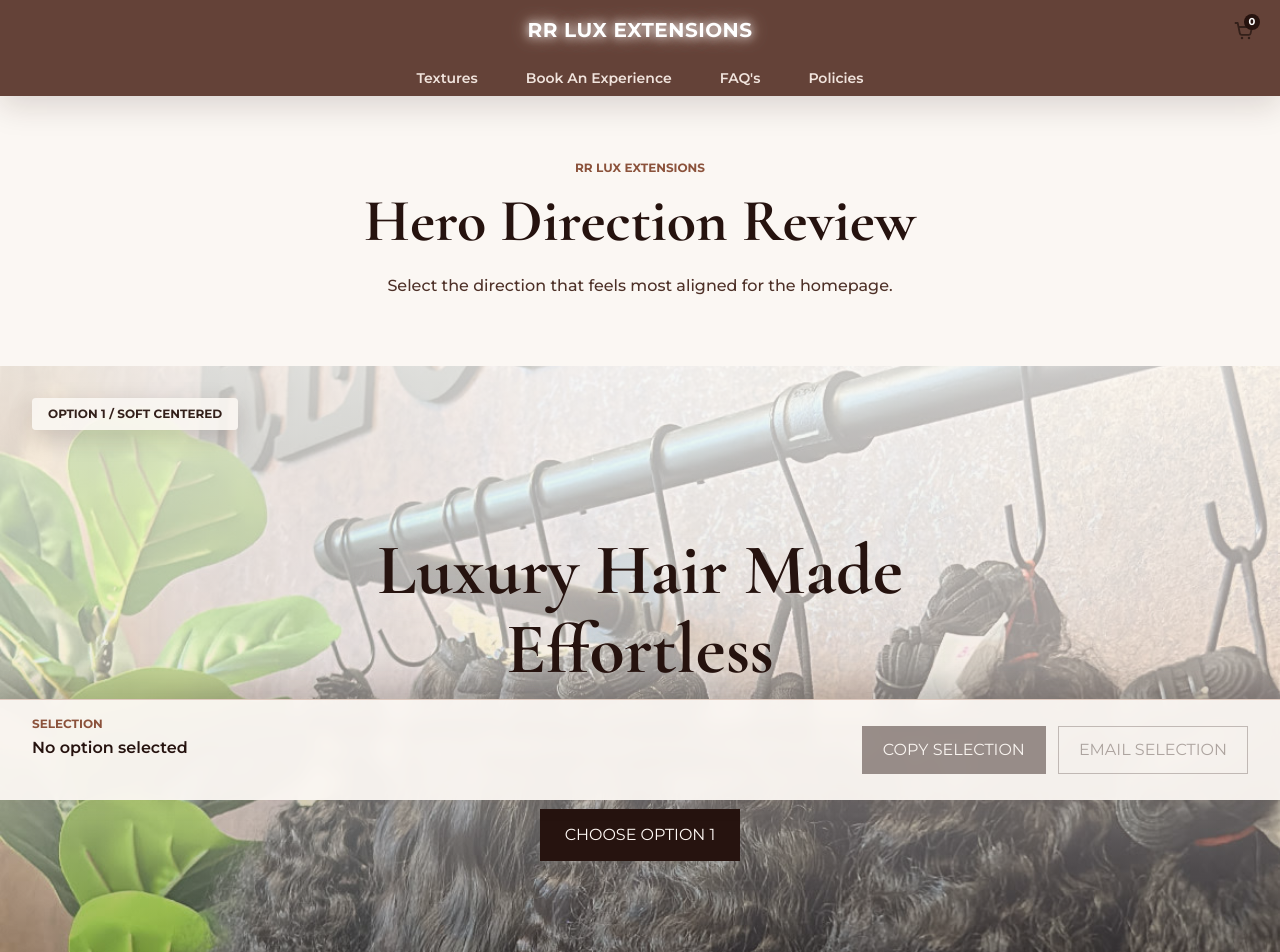
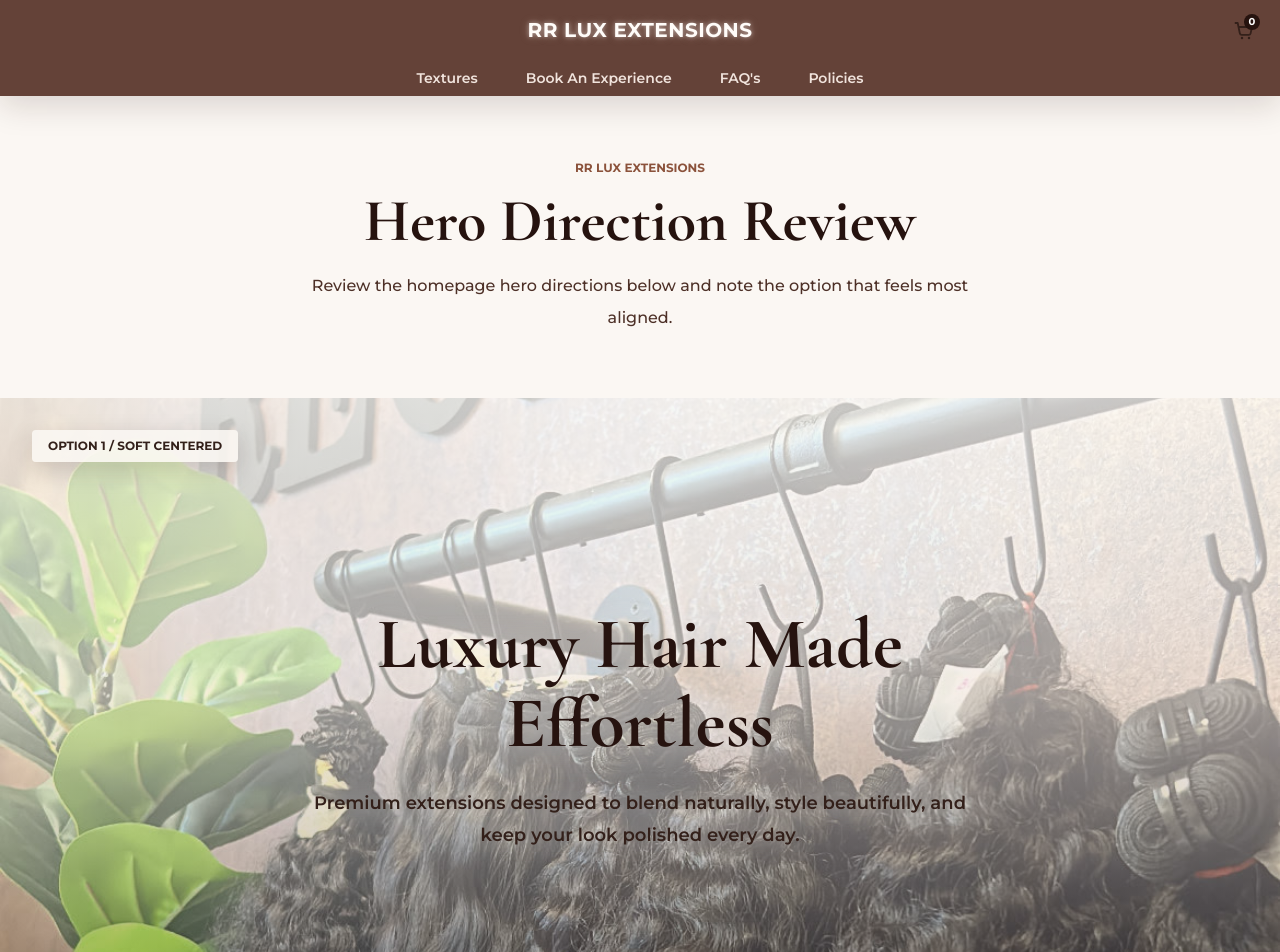
Before and after one commit to Mbuckely/Bundles, a Next.js app: page /hero-review in a window 1280 px wide. Shown: the top 952 px of the page. Built offline with nearby package versions, Linux system fonts and the light colour scheme.

Commit message:
Update hero review gallery

```diff
--- a/src/components/home/HeroChoiceReview.tsx
+++ b/src/components/home/HeroChoiceReview.tsx
@@ -1,7 +1,4 @@
-"use client";
-
 import Image from "next/image";
-import { useEffect, useMemo, useState } from "react";
 
 type HeroExample = {
   id: string;
@@ -13,7 +10,6 @@ type HeroExample = {
   contentClassName: string;
   headingClassName: string;
   bodyClassName: string;
-  buttonClassName: string;
 };
 
 const heroExamples: HeroExample[] = [
@@ -31,8 +27,6 @@ const heroExamples: HeroExample[] = [
       "max-w-3xl font-heading text-5xl font-bold text-[#26130F] drop-shadow-[0_2px_18px_rgba(251,247,243,0.65)] sm:text-6xl md:text-7xl",
     bodyClassName:
       "mt-6 max-w-2xl font-body text-base font-semibold leading-8 text-[#33201A] drop-shadow-[0_1px_12px_rgba(251,247,243,0.8)] sm:text-lg",
-    buttonClassName:
-      "border-[#26130F] bg-[#26130F] text-[#FFF9F5] hover:bg-[#5C382D]",
   },
   {
     id: "option-2",
@@ -48,8 +42,6 @@ const heroExamples: HeroExample[] = [
       "max-w-2xl font-heading text-5xl font-bold text-[#FFF9F5] drop-shadow-[0_3px_18px_rgba(0,0,0,0.35)] sm:text-6xl md:text-7xl",
     bodyClassName:
       "mt-6 max-w-xl font-body text-base font-medium leading-8 text-[#F1E4DD] sm:text-lg",
-    buttonClassName:
-      "border-[#FFF9F5] bg-[#FFF9F5] text-[#26130F] hover:bg-[#F1E4DD]",
   },
   {
     id: "option-3",
@@ -65,8 +57,6 @@ const heroExamples: HeroExample[] = [
       "max-w-xl font-heading text-5xl font-bold text-[#26130F] drop-shadow-[0_1px_14px_rgba(251,247,243,0.85)] sm:text-6xl md:text-7xl",
     bodyClassName:
       "mt-6 max-w-md font-body text-base font-semibold leading-8 text-[#4D3027] drop-shadow-[0_1px_10px_rgba(251,247,243,0.85)] sm:text-lg",
-    buttonClassName:
-      "border-[#26130F] bg-[#26130F] text-[#FFF9F5] hover:bg-[#5C382D]",
   },
   {
     id: "option-4",
@@ -82,27 +72,60 @@ const heroExamples: HeroExample[] = [
       "max-w-4xl font-heading text-5xl font-bold text-[#FFF9F5] drop-shadow-[0_4px_24px_rgba(0,0,0,0.45)] sm:text-6xl md:text-7xl",
     bodyClassName:
       "mt-6 max-w-2xl font-body text-base font-medium leading-8 text-[#F5ECE6] sm:text-lg",
-    buttonClassName:
-      "border-[#FFF9F5] bg-[#FFF9F5] text-[#26130F] hover:bg-[#F1E4DD]",
+  },
+  {
+    id: "option-5",
+    number: "5",
+    label: "Minimal luxury",
+    sectionClassName: "min-h-[590px] md:min-h-[660px]",
+    imagePosition: "center 42%",
+    overlayClassName:
+      "bg-[linear-gradient(180deg,rgba(251,247,243,0.1)_0%,rgba(251,247,243,0.74)_58%,rgba(251,247,243,0.92)_100%)]",
+    contentClassName:
+      "site-container flex min-h-[590px] flex-col items-center justify-end px-4 pb-16 pt-28 text-center md:min-h-[660px] md:pb-20",
+    headingClassName:
+      "max-w-3xl font-heading text-5xl font-bold text-[#26130F] drop-shadow-[0_2px_16px_rgba(251,247,243,0.7)] sm:text-6xl md:text-7xl",
+    bodyClassName:
+      "mt-5 max-w-xl font-body text-base font-semibold leading-8 text-[#4D3027] sm:text-lg",
+  },
+  {
+    id: "option-6",
+    number: "6",
+    label: "Gallery edge",
+    sectionClassName: "min-h-[610px] md:min-h-[690px]",
+    imagePosition: "center 33%",
+    overlayClassName:
+      "bg-[linear-gradient(90deg,rgba(251,247,243,0.92)_0%,rgba(251,247,243,0.78)_34%,rgba(119,72,53,0.24)_58%,rgba(38,19,15,0.44)_100%)]",
+    contentClassName:
+      "site-container flex min-h-[610px] flex-col justify-center px-4 py-20 text-left md:min-h-[690px]",
+    headingClassName:
+      "max-w-xl font-heading text-5xl font-bold text-[#26130F] drop-shadow-[0_1px_12px_rgba(251,247,243,0.8)] sm:text-6xl md:text-7xl",
+    bodyClassName:
+      "mt-6 max-w-md font-body text-base font-semibold leading-8 text-[#4D3027] sm:text-lg",
+  },
+  {
+    id: "option-7",
+    number: "7",
+    label: "Magazine cover",
+    sectionClassName: "min-h-[620px] md:min-h-[720px]",
+    imagePosition: "center 30%",
+    overlayClassName:
+      "bg-[linear-gradient(180deg,rgba(38,19,15,0.58)_0%,rgba(38,19,15,0.08)_36%,rgba(38,19,15,0.7)_100%)]",
+    contentClassName:
+      "mx-auto flex min-h-[620px] max-w-5xl flex-col items-center justify-between px-4 pb-14 pt-24 text-center md:min-h-[720px] md:pb-16",
+    headingClassName:
+      "max-w-5xl font-heading text-5xl font-bold text-[#FFF9F5] drop-shadow-[0_4px_24px_rgba(0,0,0,0.45)] sm:text-6xl md:text-8xl",
+    bodyClassName:
+      "max-w-2xl font-body text-base font-medium leading-8 text-[#F5ECE6] drop-shadow-[0_2px_14px_rgba(0,0,0,0.35)] sm:text-lg",
   },
 ];
 
-function buildSelectionMessage(example: HeroExample, reviewUrl: string) {
-  const urlLine = reviewUrl ? `\nReview link: ${reviewUrl}` : "";
-
-  return `I choose Option ${example.number}: ${example.label}.${urlLine}`;
-}
-
 function HeroExamplePanel({
   example,
-  isSelected,
-  priority,
-  onSelect,
+  preload,
 }: {
   example: HeroExample;
-  isSelected: boolean;
-  priority: boolean;
-  onSelect: (example: HeroExample) => void;
+  preload: boolean;
 }) {
   return (
     <section
@@ -114,7 +137,7 @@ function HeroExamplePanel({
         aria-hidden="true"
         className="object-cover"
         fill
-        priority={priority}
+        preload={preload}
         sizes="100vw"
         src="/rea/rea.jpg"
         style={{ objectPosition: example.imagePosition }}
@@ -131,84 +154,12 @@ function HeroExamplePanel({
           Premium extensions designed to blend naturally, style beautifully, and
           keep your look polished every day.
         </p>
-        <button
-          className={`mt-8 min-h-12 border px-6 py-3 font-body text-sm font-bold uppercase transition focus-visible:outline-none focus-visible:ring-2 focus-visible:ring-[#FFB000] focus-visible:ring-offset-2 ${example.buttonClassName}`}
-          aria-pressed={isSelected}
-          type="button"
-          onClick={() => onSelect(example)}
-        >
-          {isSelected ? "Selected" : `Choose Option ${example.number}`}
-        </button>
       </div>
     </section>
   );
 }
 
 export function HeroChoiceReview() {
-  const [selectedId, setSelectedId] = useState<string | null>(null);
-  const [copyStatus, setCopyStatus] = useState("");
-
-  const selectedExample = useMemo(
-    () => heroExamples.find((example) => example.id === selectedId) ?? null,
-    [selectedId],
-  );
-
-  useEffect(() => {
-    const frameId = window.requestAnimationFrame(() => {
-      const hashId = window.location.hash.replace("#", "");
-
-      if (heroExamples.some((example) => example.id === hashId)) {
-        setSelectedId(hashId);
-      }
-    });
-
-    return () => window.cancelAnimationFrame(frameId);
-  }, []);
-
-  function handleSelect(example: HeroExample) {
-    setSelectedId(example.id);
-    setCopyStatus("");
-    window.history.replaceState(null, "", `#${example.id}`);
-  }
-
-  function getSelectionMessage() {
-    if (!selectedExample) {
-      return "";
-    }
-
-    return buildSelectionMessage(
-      selectedExample,
-      `${window.location.origin}/hero-review#${selectedExample.id}`,
-    );
-  }
-
-  async function copySelection() {
-    const selectionMessage = getSelectionMessage();
-
-    if (!selectionMessage) {
-      return;
-    }
-
-    try {
-      await navigator.clipboard.writeText(selectionMessage);
-      setCopyStatus("Selection copied.");
-    } catch {
-      setCopyStatus("Copy did not work. Email selection is still available.");
-    }
-  }
-
-  function emailSelection() {
-    const selectionMessage = getSelectionMessage();
-
-    if (!selectionMessage) {
-      return;
-    }
-
-    window.location.href = `mailto:?subject=${encodeURIComponent(
-      "RR LUX hero selection",
-    )}&body=${encodeURIComponent(selectionMessage)}`;
-  }
-
   return (
     <main className="bg-[#26130F]">
       <section className="bg-[#FBF7F3] px-4 py-12 text-center text-[#26130F] md:py-16">
@@ -220,7 +171,8 @@ export function HeroChoiceReview() {
             Hero Direction Review
           </h1>
           <p className="mx-auto mt-4 max-w-2xl font-body text-base font-medium leading-8 text-[#4D3027]">
-            Select the direction that feels most aligned for the homepage.
+            Review the homepage hero directions below and note the option that
+            feels most aligned.
           </p>
         </div>
       </section>
@@ -228,49 +180,10 @@ export function HeroChoiceReview() {
       {heroExamples.map((example, index) => (
         <HeroExamplePanel
           example={example}
-          isSelected={selectedId === example.id}
-          key={example.label}
-          onSelect={handleSelect}
-          priority={index === 0}
+          key={example.id}
+          preload={index === 0}
         />
       ))}
-
-      <aside className="sticky bottom-0 z-30 border-t border-[#DFC9BE] bg-[#FBF7F3]/95 px-4 py-4 shadow-[0_-12px_32px_rgba(38,19,15,0.18)] backdrop-blur">
-        <div className="site-container flex flex-col gap-4 md:flex-row md:items-center md:justify-between">
-          <div>
-            <p className="font-body text-xs font-bold uppercase text-[#8B523B]">
-              Selection
-            </p>
-            <p className="mt-1 font-body text-sm font-semibold text-[#26130F] sm:text-base">
-              {selectedExample
-                ? `Option ${selectedExample.number}: ${selectedExample.label}`
-                : "No option selected"}
-            </p>
-            <p aria-live="polite" className="mt-1 min-h-5 text-sm text-[#5C382D]">
-              {copyStatus}
-            </p>
-          </div>
-
-          <div className="flex flex-col gap-3 sm:flex-row">
-            <button
-              className="min-h-11 border border-[#26130F] bg-[#26130F] px-5 py-2.5 font-body text-sm font-bold uppercase text-[#FFF9F5] transition hover:bg-[#5C382D] disabled:cursor-not-allowed disabled:opacity-45"
-              disabled={!selectedExample}
-              type="button"
-              onClick={copySelection}
-            >
-              Copy Selection
-            </button>
-            <button
-              className="min-h-11 border border-[#26130F] px-5 py-2.5 text-center font-body text-sm font-bold uppercase text-[#26130F] transition hover:bg-[#F1E4DD] disabled:cursor-not-allowed disabled:border-[#26130F]/25 disabled:text-[#26130F]/35"
-              disabled={!selectedExample}
-              type="button"
-              onClick={emailSelection}
-            >
-              Email Selection
-            </button>
-          </div>
-        </div>
-      </aside>
     </main>
   );
 }
```
